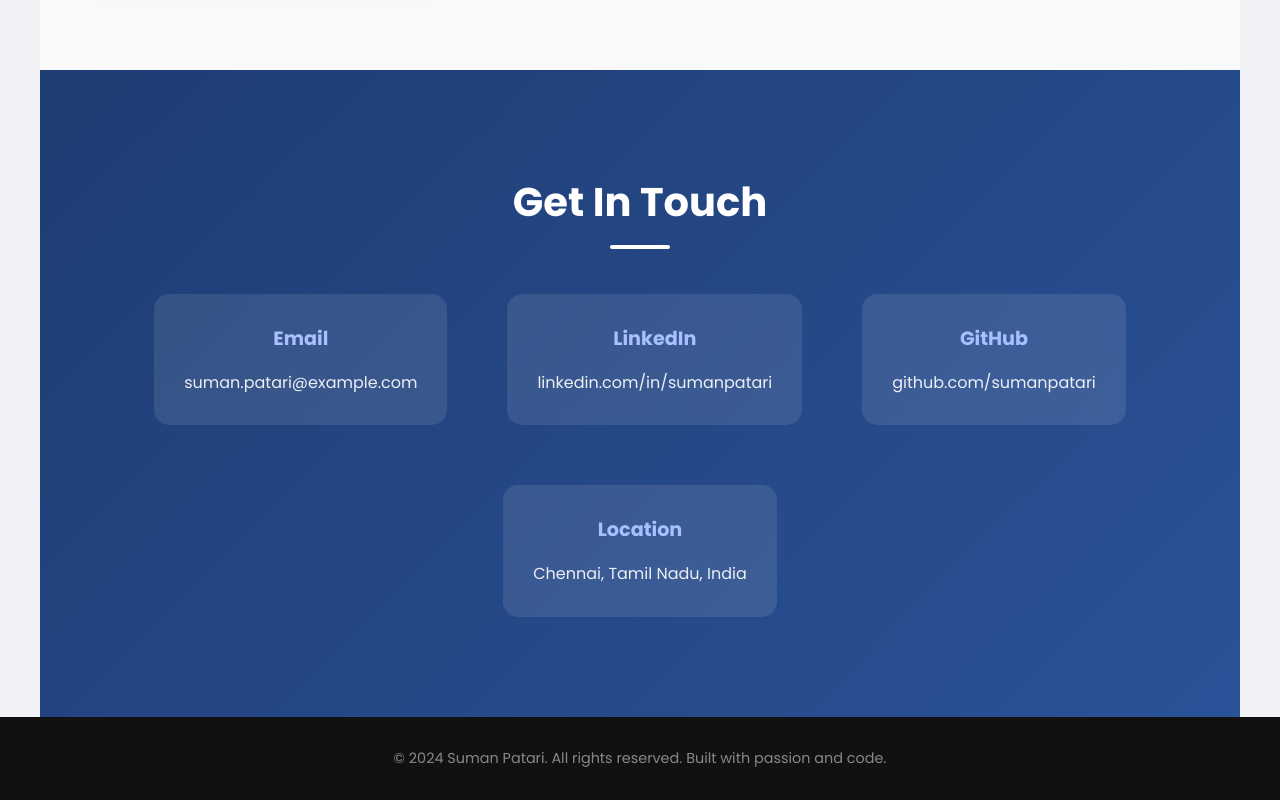
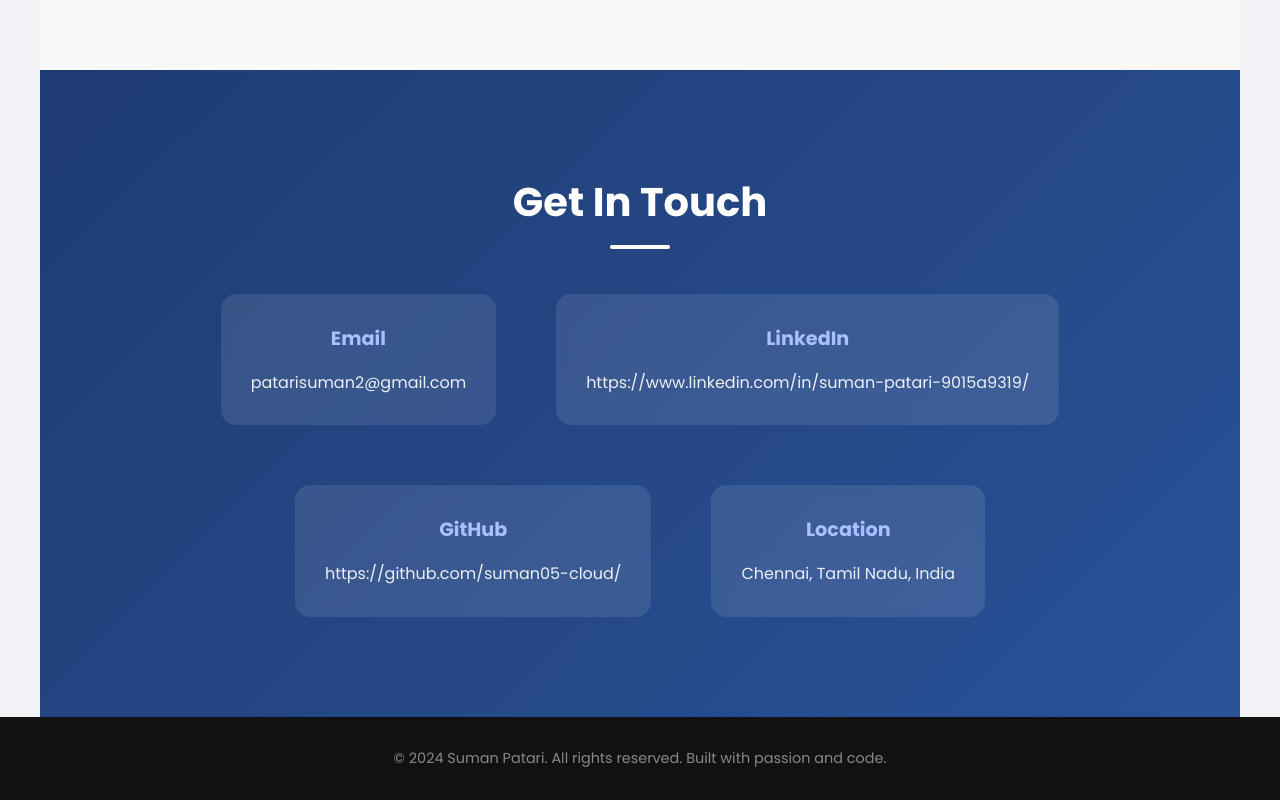
Before and after one commit to suman05-cloud/suman-patari-portfolio, a plain HTML site: page index.html in a window 1280 px wide. Shown: the part 4942-5742 px from the top of the page. Drawn offline with Linux system fonts and the light colour scheme.

Commit message:
contact changes

```diff
--- a/index.html
+++ b/index.html
@@ -887,15 +887,15 @@
         <div class="contact-info">
             <div class="contact-item">
                 <h3>Email</h3>
-                <a href="mailto:suman.patari@example.com">suman.patari@example.com</a>
+                <a href="mailto:suman.patari@example.com">patarisuman2@gmail.com</a>
             </div>
             <div class="contact-item">
                 <h3>LinkedIn</h3>
-                <a href="https://linkedin.com/in/sumanpatari" target="_blank">linkedin.com/in/sumanpatari</a>
+                <a href="https://linkedin.com/in/sumanpatari" target="_blank">https://www.linkedin.com/in/suman-patari-9015a9319/</a>
             </div>
             <div class="contact-item">
                 <h3>GitHub</h3>
-                <a href="https://github.com/sumanpatari" target="_blank">github.com/sumanpatari</a>
+                <a href="https://github.com/sumanpatari" target="_blank">https://github.com/suman05-cloud/</a>
             </div>
             <div class="contact-item">
                 <h3>Location</h3>
```
